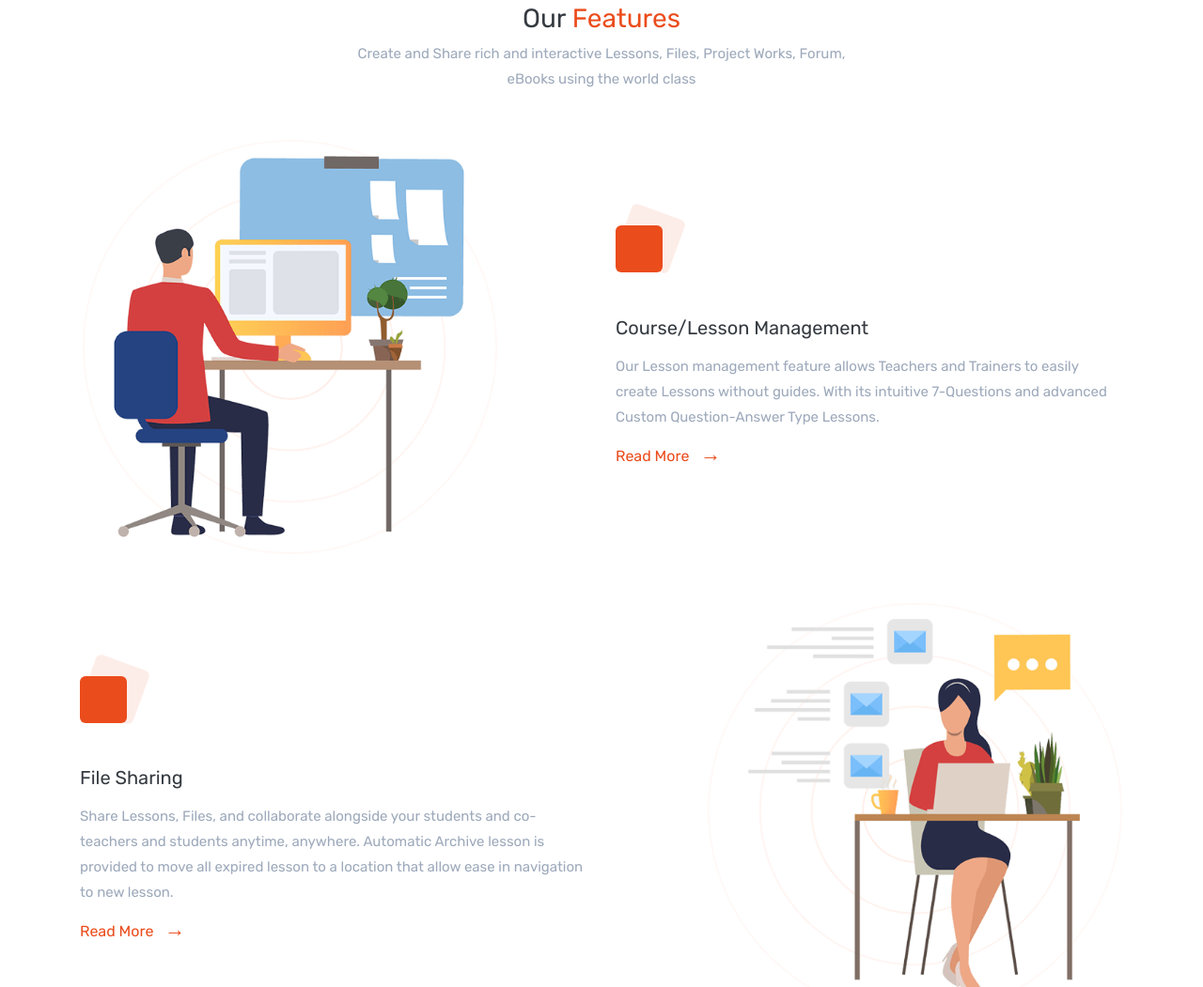
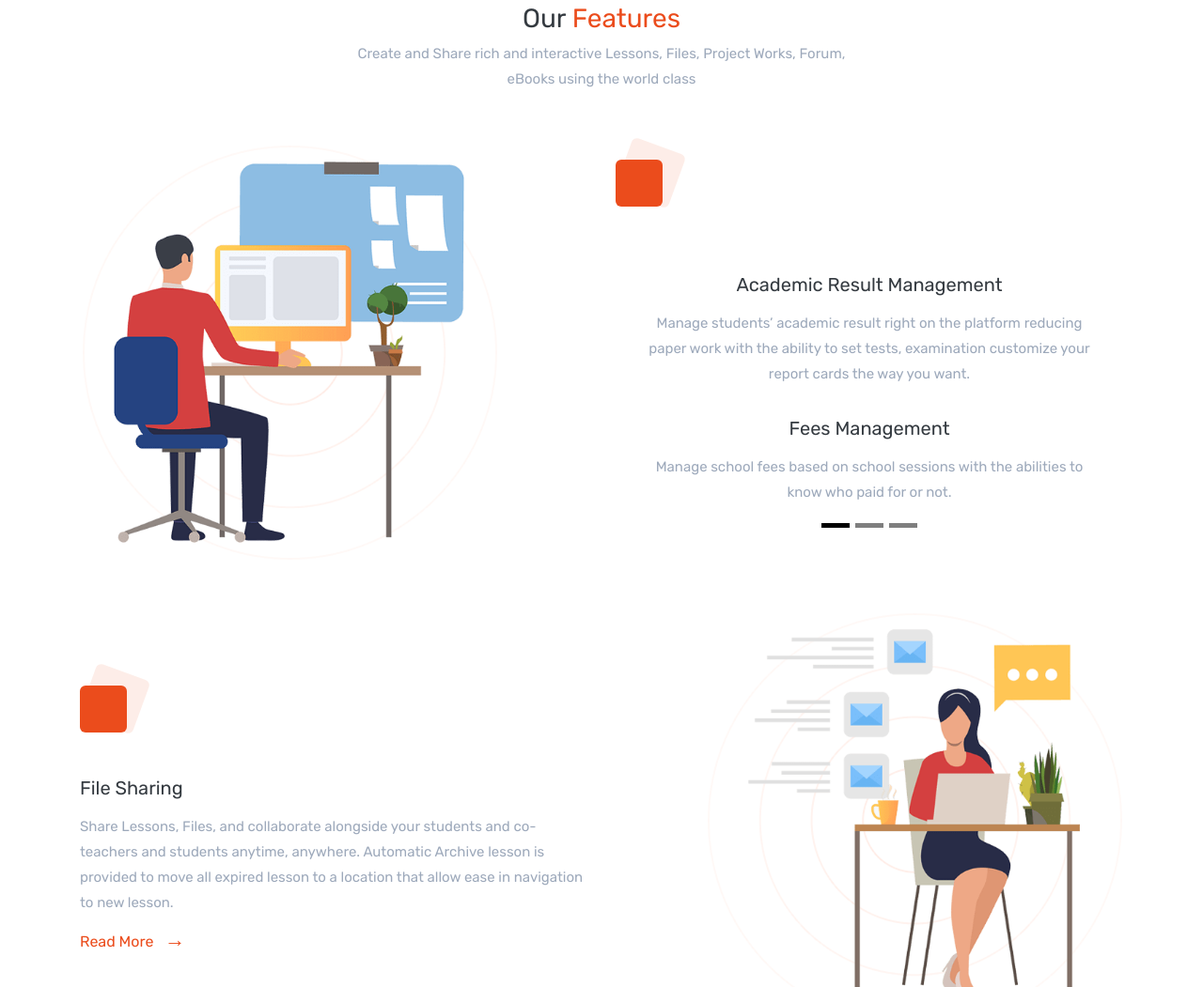
Before and after one commit to iteleh/blinc, a website with bundled scripts: page dist/index.html in a window 1280 px wide. Shown: the part 2296-3347 px from the top of the page at 94% size. Built offline with nearby package versions, Linux system fonts and the light colour scheme; some icons are missing.

Commit message:
add info slider for featured content

```diff
--- a/src/css/_features.scss
+++ b/src/css/_features.scss
@@ -29,4 +29,17 @@
             border-radius: 6px;
         }
     }
+
+    .fa-angle-right,
+    .fa-angle-left {
+        font-size: 30px;
+        color: #000;
+    }
+
+
 }
+
+.carousel-indicators li {
+
+    border-bottom: 5px solid #000;
+}
--- a/src/modules/features.js
+++ b/src/modules/features.js
@@ -21,9 +21,47 @@ export const features = `
                         <div class="features-icon my-4">
                             <i class="mdi mdi-laptop-mac"></i>
                         </div>
-                        <h5 class="text-dark font-weight-normal mb-3 pt-3">Course/Lesson Management</h5>
-                        <p class="text-muted mb-3 f-15">Our Lesson management feature allows Teachers and Trainers to easily create Lessons without guides. With its intuitive 7-Questions and advanced Custom Question-Answer Type Lessons. </p>
+                        <!--
+                        <h5 class="text-dark font-weight-normal mb-3 pt-3">Academic Result Management</h5>
+                        <p class="text-muted mb-3 f-15">Manage students’ academic result right on the platform reducing paper work with the ability to set tests, examination customize your report cards the way you want. </p>
+                        <h5 class="text-dark font-weight-normal mb-3 pt-3">Fees Management</h5>
+                        <p class="text-muted mb-3 f-15">Manage school fees based on school sessions with the abilities to know who paid for or not.</p>
                         <a href="#" class="f-16 text-warning">Read More <span class="right-icon ml-2">&#8594;</span></a>
+                        -->
+
+
+                        <div id="carouselContent" class="carousel" data-ride="carousel1">
+                        <ol class="carousel-indicators">
+                        <li data-target="#carouselContent" data-slide-to="0" class="active"></li>
+                        <li data-target="#carouselContent" data-slide-to="1"></li>
+                        <li data-target="#carouselContent" data-slide-to="2"></li>
+                      </ol>
+                            <div class="carousel-inner" role="listbox">
+                                <div class="carousel-item active text-center p-4">
+                                    <h5 class="text-dark font-weight-normal mb-3 pt-3">Academic Result Management</h5>
+                                    <p class="text-muted mb-3 f-15 pl-2 pr-2">Manage students’ academic result right on the platform reducing paper work with the ability to set tests, examination customize your report cards the way you want. </p>
+                                    <h5 class="text-dark font-weight-normal mb-3 pt-3">Fees Management</h5>
+                                    <p class="text-muted mb-3 f-15 pl-2 pr-2">Manage school fees based on school sessions with the abilities to know who paid for or not.</p>
+                                </div>
+                                <div class="carousel-item text-center p-4">
+                                    <h5 class="text-dark font-weight-normal mb-3 pt-3">Human Resource Management</h5>
+                                    <p class="text-muted mb-3 f-15 pl-2 pr-2">Record and organize your teachers, non-teaching staff and students details in one place enabling quick access to information and management of your school.</p>
+                                    <h5 class="text-dark font-weight-normal mb-3 pt-3">Collaboration Tools</h5>
+                                    <p class="text-muted mb-3 f-15 pl-2 pr-2">Makes it easy for the students and the teacher to have a class either through video conferencing, email and assessment of assignments, examination can be done on the platform. The student gets graded and see results at the end of the exams.</p>
+                                </div>
+                                <div class="carousel-item text-center p-4">
+                                    <h5 class="text-dark font-weight-normal mb-3 pt-3">Library Access</h5>
+                                    <p class="text-muted mb-3 f-15 pl-2 pr-2">Books assigned per class for a term can be accessed in the library and downloaded into the student and teacher devices which can be accessed without the internet.</p>
+                                    <h5 class="text-dark font-weight-normal mb-3 pt-3">Report Card</h5>
+                                    <p class="text-muted mb-3 f-15 pl-2 pr-2">The teacher has the ability to setup grading criteria for exams and assignment which makes up a customizable report card at the end of the term and the student and parent can access the results right on the platform.</p>
+                                    <h5 class="text-dark font-weight-normal mb-3 pt-3">School Bus Shuttle Management</h5>
+                                    <p class="text-muted mb-3 f-15 pl-2 pr-2">Students who are day students who have paid for the school bus shuttle can be managed right on the platform without stress. </p>
+                                </div>
+
+                            </div>
+                        </div>
+
+
                     </div>
                 </div>
             </div>
```
Also changed, not shown: dist/main.js.
